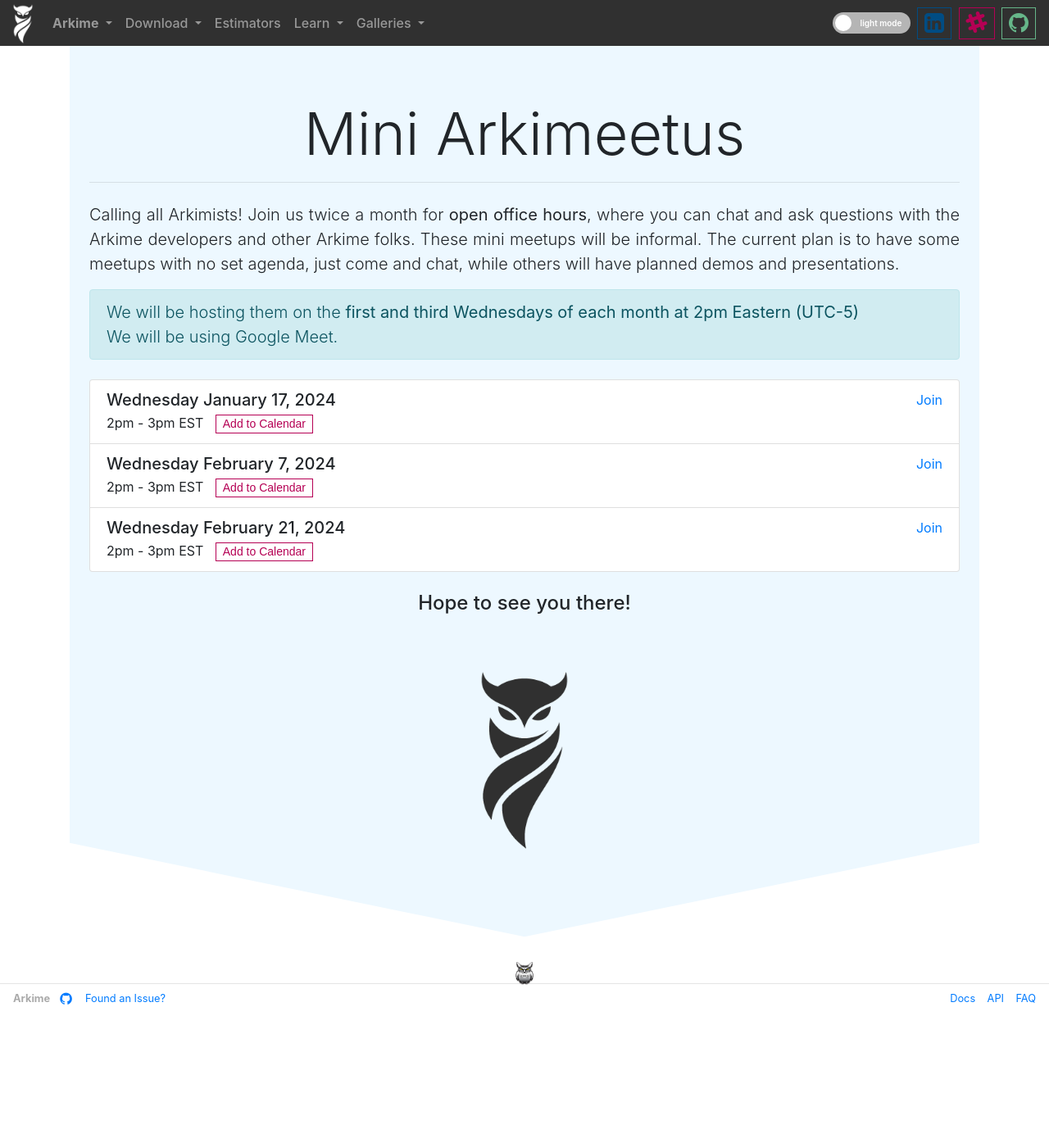
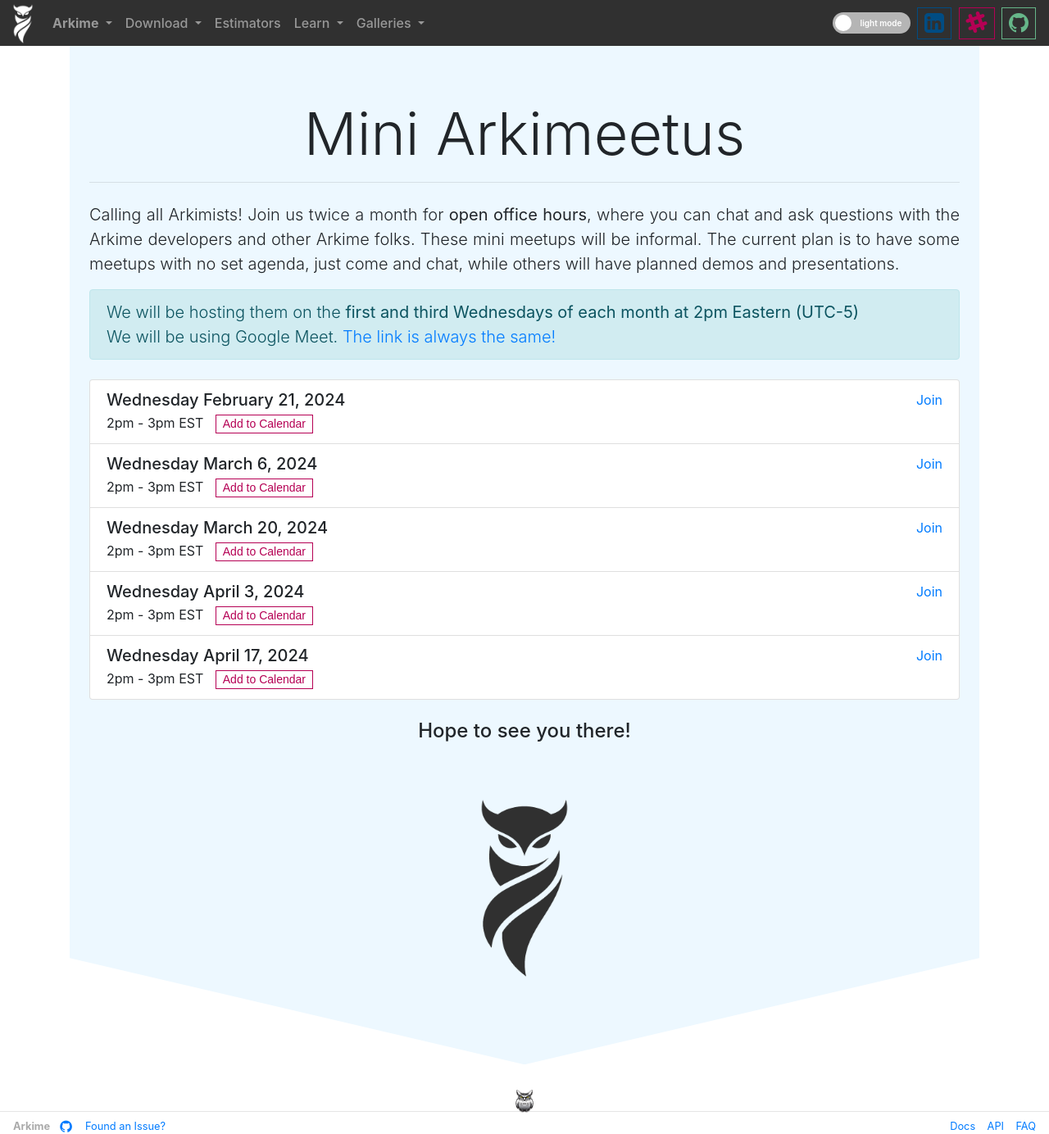
Before and after one commit to arkime/arkimeweb, a Jekyll site: the page built from mini-arkimeetus.html, in a window 1280 px wide and 1384 px high. Shown: the whole window at 82% size. Built offline with Jekyll 4.4.1, drawn with Linux system fonts in a browser that asks for light colours.

Commit message:
update office hours

```diff
--- a/mini-arkimeetus.html
+++ b/mini-arkimeetus.html
@@ -75,44 +75,12 @@
               of each month at 2pm Eastern (UTC-5)</strong>
               <br>
               We will be using Google Meet.
-              <!--
               <a class="no-decoration" href="https://meet.google.com/ueh-pseg-zjo">
                 The link is always the same!
               </a>
-              -->
             </p>
             <p class="lead mt-4">
               <ul class="list-group">
-                <li class="list-group-item">
-                  <div class="d-flex w-100 justify-content-between">
-                    <h5 class="mb-1">Wednesday January 17, 2024</h5>
-                    <a class="no-decoration" href="https://meet.google.com/vqh-rkge-ajo">
-                      Join
-                    </a>
-                  </div>
-                  2pm - 3pm EST
-                  <span title="Add to Calendar" class="add-to-calendar">
-                    <span class="start">01/17/2024 02:00 PM</span>
-                    <span class="timezone">America/New_York</span>
-                    <span class="title">Mini Arkimeetus</span>
-                    <span class="description">Arkime Office Hours - https://arkime.com/mini-arkimeetus - https://meet.google.com/vqh-rkge-ajo</span>
-                  </span>
-                </li>
-                <li class="list-group-item">
-                  <div class="d-flex w-100 justify-content-between">
-                    <h5 class="mb-1">Wednesday February 7, 2024</h5>
-                    <a class="no-decoration" href="https://meet.google.com/ueh-pseg-zjo">
-                      Join
-                    </a>
-                  </div>
-                  2pm - 3pm EST
-                  <span title="Add to Calendar" class="add-to-calendar">
-                    <span class="start">02/07/2024 02:00 PM</span>
-                    <span class="timezone">America/New_York</span>
-                    <span class="title">Mini Arkimeetus</span>
-                    <span class="description">Arkime Office Hours - https://arkime.com/mini-arkimeetus - https://meet.google.com/ueh-pseg-zjo</span>
-                  </span>
-                </li>
                 <li class="list-group-item">
                   <div class="d-flex w-100 justify-content-between">
                     <h5 class="mb-1">Wednesday February 21, 2024</h5>
@@ -123,6 +91,66 @@
                   2pm - 3pm EST
                   <span title="Add to Calendar" class="add-to-calendar">
                     <span class="start">02/21/2024 02:00 PM</span>
+                    <span class="timezone">America/New_York</span>
+                    <span class="title">Mini Arkimeetus</span>
+                    <span class="description">Arkime Office Hours - https://arkime.com/mini-arkimeetus - https://meet.google.com/ueh-pseg-zjo</span>
+                  </span>
+                </li>
+                <li class="list-group-item">
+                  <div class="d-flex w-100 justify-content-between">
+                    <h5 class="mb-1">Wednesday March 6, 2024</h5>
+                    <a class="no-decoration" href="https://meet.google.com/ueh-pseg-zjo">
+                      Join
+                    </a>
+                  </div>
+                  2pm - 3pm EST
+                  <span title="Add to Calendar" class="add-to-calendar">
+                    <span class="start">03/06/2024 02:00 PM</span>
+                    <span class="timezone">America/New_York</span>
+                    <span class="title">Mini Arkimeetus</span>
+                    <span class="description">Arkime Office Hours - https://arkime.com/mini-arkimeetus - https://meet.google.com/ueh-pseg-zjo</span>
+                  </span>
+                </li>
+                <li class="list-group-item">
+                  <div class="d-flex w-100 justify-content-between">
+                    <h5 class="mb-1">Wednesday March 20, 2024</h5>
+                    <a class="no-decoration" href="https://meet.google.com/ueh-pseg-zjo">
+                      Join
+                    </a>
+                  </div>
+                  2pm - 3pm EST
+                  <span title="Add to Calendar" class="add-to-calendar">
+                    <span class="start">03/20/2024 02:00 PM</span>
+                    <span class="timezone">America/New_York</span>
+                    <span class="title">Mini Arkimeetus</span>
+                    <span class="description">Arkime Office Hours - https://arkime.com/mini-arkimeetus - https://meet.google.com/ueh-pseg-zjo</span>
+                  </span>
+                </li>
+                <li class="list-group-item">
+                  <div class="d-flex w-100 justify-content-between">
+                    <h5 class="mb-1">Wednesday April 3, 2024</h5>
+                    <a class="no-decoration" href="https://meet.google.com/ueh-pseg-zjo">
+                      Join
+                    </a>
+                  </div>
+                  2pm - 3pm EST
+                  <span title="Add to Calendar" class="add-to-calendar">
+                    <span class="start">04/03/2024 02:00 PM</span>
+                    <span class="timezone">America/New_York</span>
+                    <span class="title">Mini Arkimeetus</span>
+                    <span class="description">Arkime Office Hours - https://arkime.com/mini-arkimeetus - https://meet.google.com/ueh-pseg-zjo</span>
+                  </span>
+                </li>
+                <li class="list-group-item">
+                  <div class="d-flex w-100 justify-content-between">
+                    <h5 class="mb-1">Wednesday April 17, 2024</h5>
+                    <a class="no-decoration" href="https://meet.google.com/ueh-pseg-zjo">
+                      Join
+                    </a>
+                  </div>
+                  2pm - 3pm EST
+                  <span title="Add to Calendar" class="add-to-calendar">
+                    <span class="start">04/17/2024 02:00 PM</span>
                     <span class="timezone">America/New_York</span>
                     <span class="title">Mini Arkimeetus</span>
                     <span class="description">Arkime Office Hours - https://arkime.com/mini-arkimeetus - https://meet.google.com/ueh-pseg-zjo</span>
```
